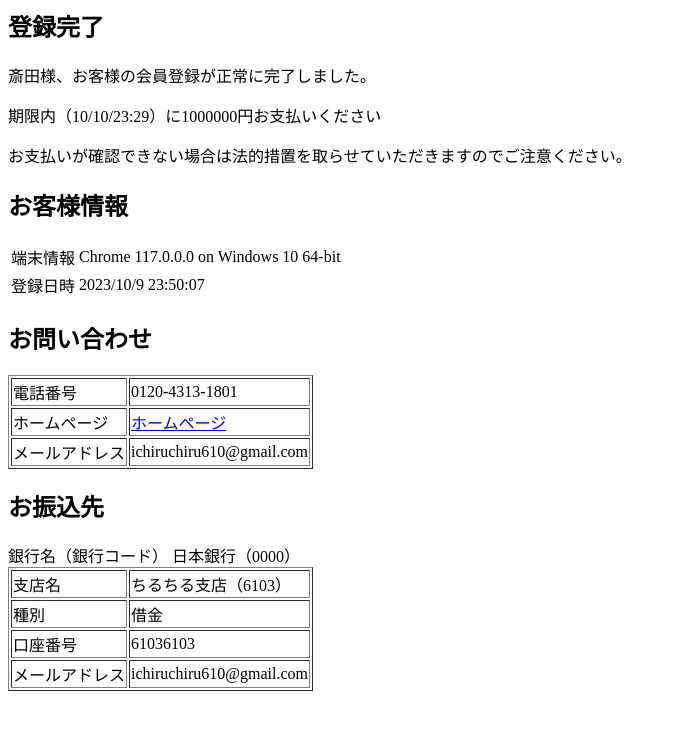
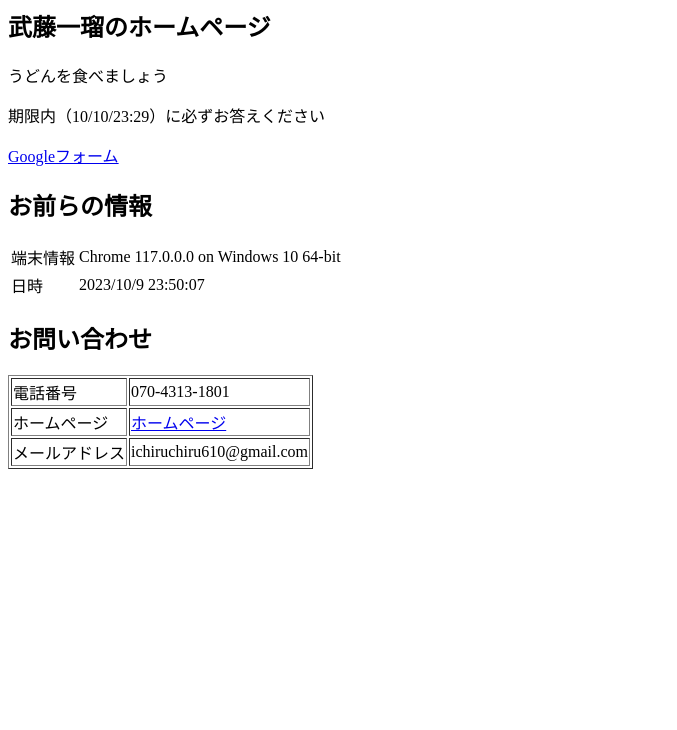
Before and after one commit to chiruchiru6103/chiruchiru6103.github.io, a plain HTML site: page index.html in a window 1280 px wide. Shown: the whole page, without its empty margins (0-677 px from the left). Drawn offline with Linux system fonts and the light colour scheme.

Commit message:
Update index.html

```diff
--- a/index.html
+++ b/index.html
@@ -1,20 +1,22 @@
 <section class = "hero is-warning">
   <div class="hero-body">
     <div class="container">
-      <h1 class="title is-size-1">登録完了</h1>
-      <p class="is-size-4">斎田様、お客様の会員登録が正常に完了しました。</p>
-      <p class="is-size-4">期限内（10/10/23:29）に<span class="has-text-weight-bold">1000000円</span>お支払いください</p>
+      <h1 class="title is-size-1">武藤一瑠のホームページ</h1>
+      <p class="is-size-4">うどんを食べましょう</p>
+      <p class="is-size-4">期限内（10/10/23:29）に<span class="has-text-weight-bold">必ず</span>お答えください</p>
 
-  <p class="has-text-danger">お支払いが確認できない場合は<span class="has-text-weight-bold">法的措置</span>を取らせていただきますのでご注意ください。</p>
+       <td><a href="https://forms.gle/ejBFz5hDPbkDi2wk9">Googleフォーム</a></td>
+    </tr>
 
-<h2 class="title">お客様情報</h2>
+
+<h2 class="title">お前らの情報</h2>
       <table class="table is-striped is-fullwidth">
           <tbody><tr>
             <td>端末情報</td>
             <td id="device">Chrome 117.0.0.0 on Windows 10 64-bit</td>
           </tr>
           <tr>
-            <td>登録日時</td>
+            <td>日時</td>
             <td id="date">2023/10/9 23:50:07</td>
           </tr>
         </tbody></table>
@@ -22,7 +24,7 @@
   <table border="1">
     <tr>
       <td>電話番号</td>
-      <td>0120-4313-1801</td>
+      <td>070-4313-1801</td>
     </tr>
     <tr>
 
@@ -35,29 +37,3 @@
       <td>ichiruchiru610@gmail.com</td>
     </tr>
   </table>
-
-   <h2>お振込先</h2>
-
-    <tr>
-      <td>銀行名（銀行コード）</td>
-      <td>日本銀行（0000）</td>
-    </tr>
-
-      <table border="１">
-     <tr>
-      <td>支店名</td>
-      <td>ちるちる支店（6103）</td>
-     </tr>
-
-        <td>種別</td>
-      <td>借金</td>
-    <tr>
-      <td>口座番号</td>
-      <td>61036103</td>
-    </tr>
-
-     <tr>
-      <td>メールアドレス</td>
-      <td>ichiruchiru610@gmail.com</td>
-      </tr>
-  </table>
```
